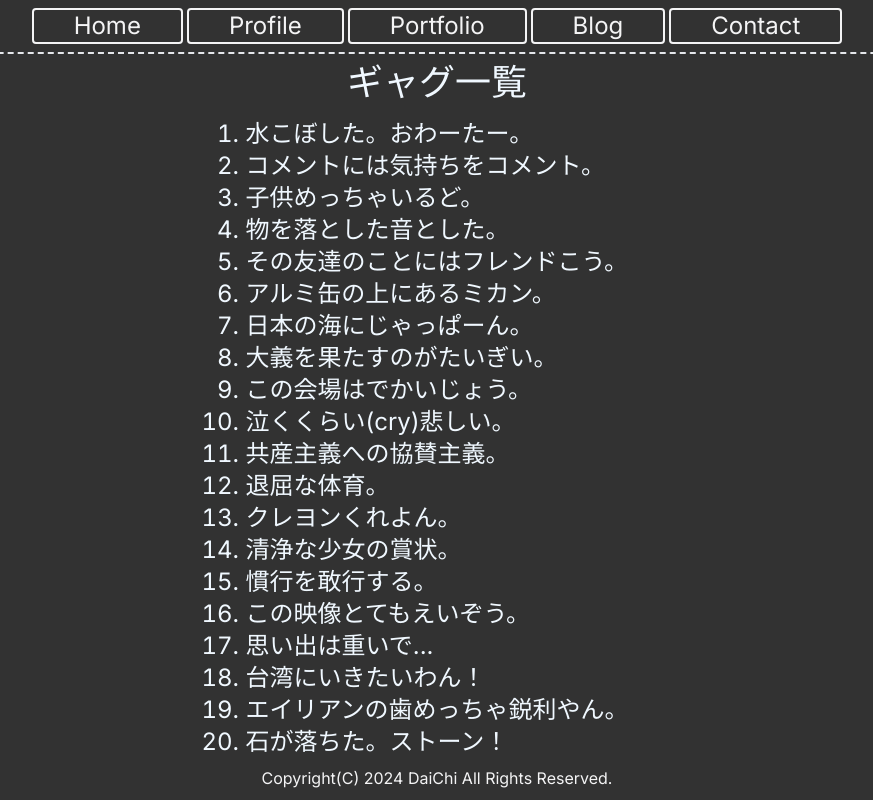
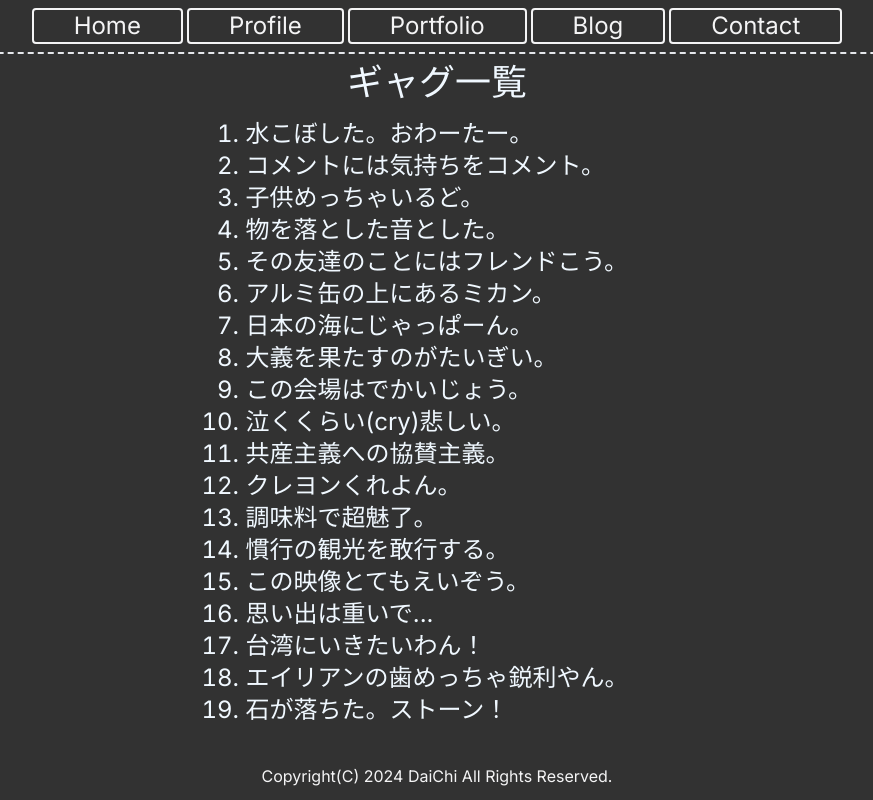
Before and after one commit to DaiChi904/daichi904.com, a Next.js app: page /profile/gyagu in a window 1280 px wide. Shown: the whole page, without its empty margins (203-1076 px from the left). Built offline with nearby package versions, Linux system fonts and the light colour scheme.

Commit message:
minor change

```diff
--- a/src/app/profile/gyagu/page.tsx
+++ b/src/app/profile/gyagu/page.tsx
@@ -33,10 +33,9 @@ function Portfolio() {
                                 <li>この会場はでかいじょう。</li>
                                 <li>泣くくらい(cry)悲しい。</li>
                                 <li>共産主義への協賛主義。</li>
-                                <li>退屈な体育。</li>
                                 <li>クレヨンくれよん。</li>
-                                <li>清浄な少女の賞状。</li>
-                                <li>慣行を敢行する。</li>
+                                <li>調味料で超魅了。</li>
+                                <li>慣行の観光を敢行する。</li>
                                 <li>この映像とてもえいぞう。</li>
                                 <li>思い出は重いで...</li>
                                 <li>台湾にいきたいわん！</li>
```
